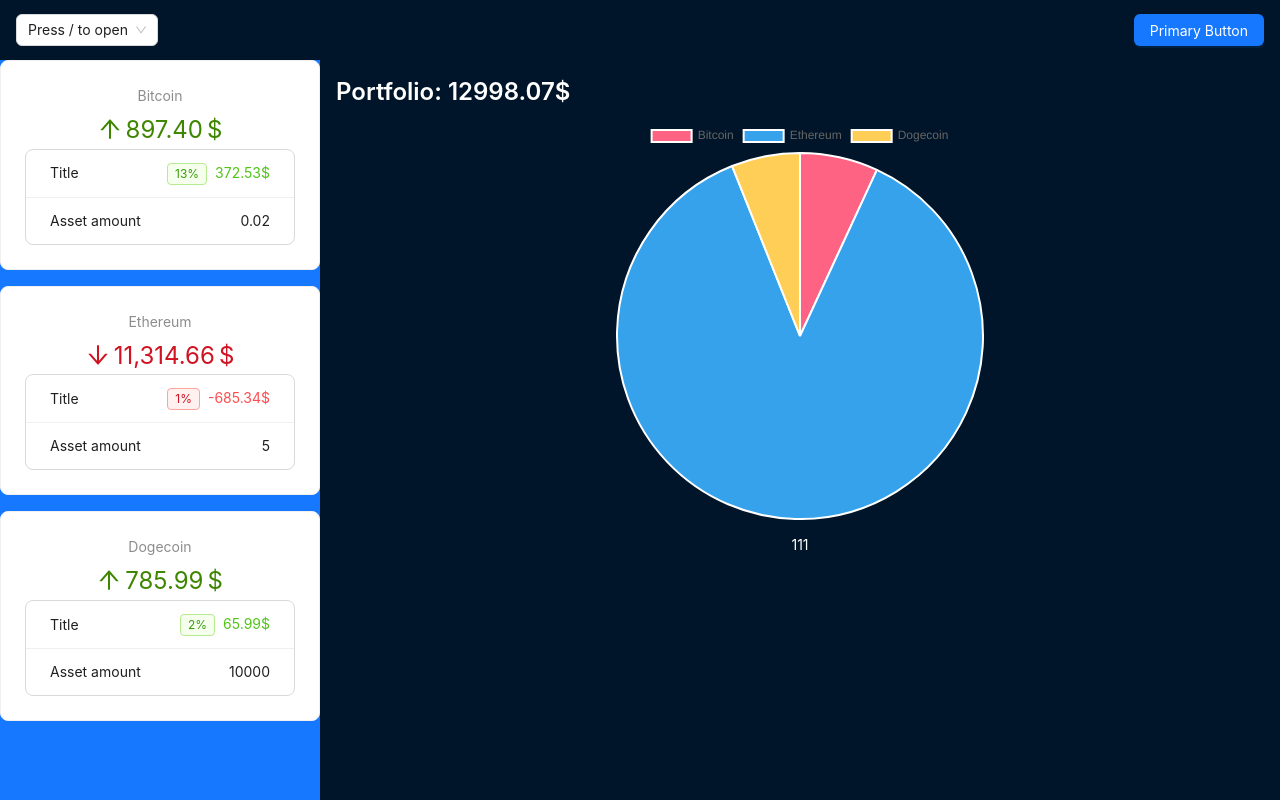
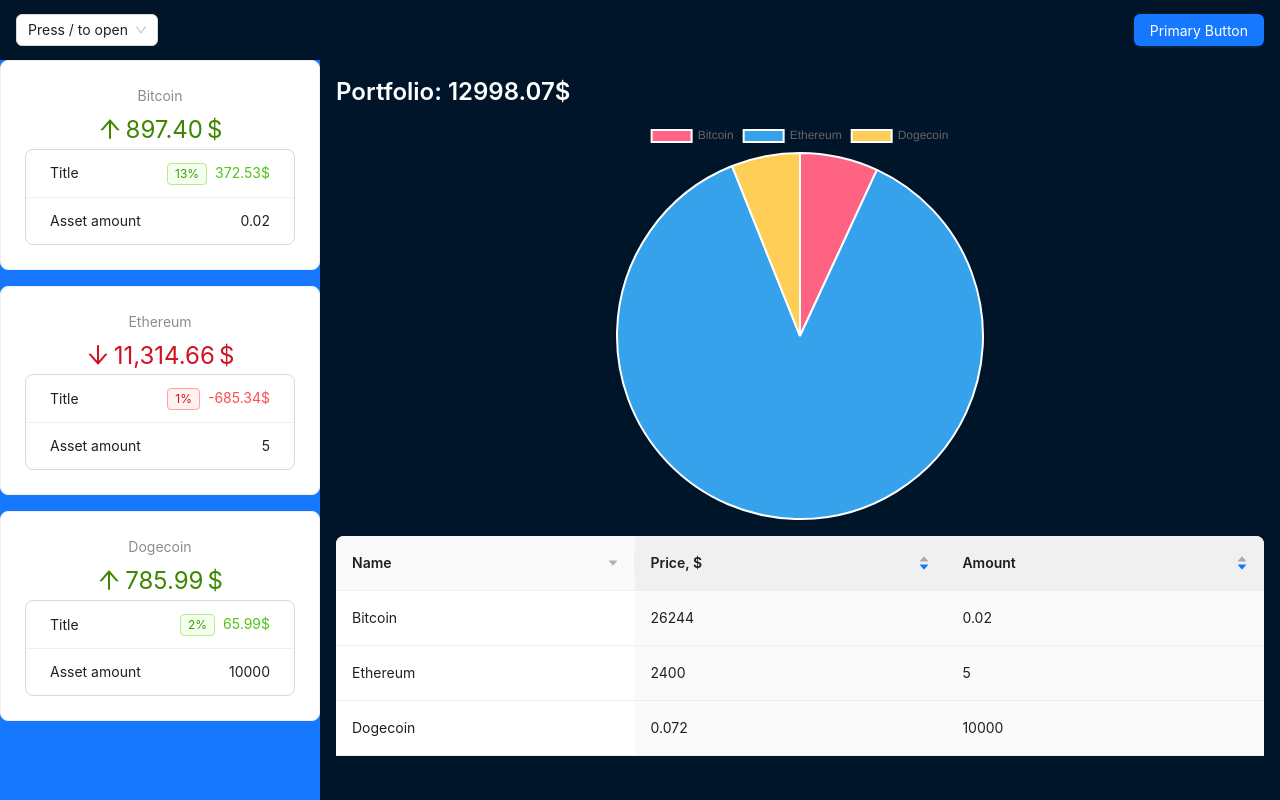
Before and after one commit to tryall1/react, a React (Vite) app: page / in a window 1280 px wide. Built offline with nearby package versions, Linux system fonts and the light colour scheme.

Commit message:
added the  table

```diff
--- a/src/components/AssetsTable.jsx
+++ b/src/components/AssetsTable.jsx
@@ -1,3 +1,50 @@
+import { Table } from 'antd';
+import { useCrypto } from '../context/crypto-context';
+const columns = [
+  {
+    title: 'Name',
+    dataIndex: 'name',
+    showSorterTooltip: {
+      target: 'full-header',
+    },
+    onFilter: (value, record) => record.name.indexOf(value) === 0,
+    sorter: (a, b) => a.name.length - b.name.length,
+    sortDirections: ['descend'],
+  },
+  {
+    title: 'Price, $',
+    dataIndex: 'price',
+    defaultSortOrder: 'descend',
+    sorter: (a, b) => a.price - b.price,
+  },
+  {
+    title: 'Amount',
+    dataIndex: 'amount',
+    defaultSortOrder: 'descend',
+    sorter: (a, b) => a.amount - b.amount,
+  },
+];
+
+
 export default function AssetsTable() {
-    return <div>111</div>
+    const {assets} = useCrypto()
+
+    const data = assets.map((a) => ({
+        key: a.id,
+        name: a.name,
+        price: a.price,
+        amount: a.amount,
+    }))
+    const onChange = (pagination, filters, sorter, extra) => {
+        console.log('params', pagination, filters, sorter, extra);
+      };
+    return <Table
+    pagination={false}
+    columns={columns}
+    dataSource={data}
+    onChange={onChange}
+    showSorterTooltip={{
+      target: 'sorter-icon',
+    }}
+  />
 }
```
